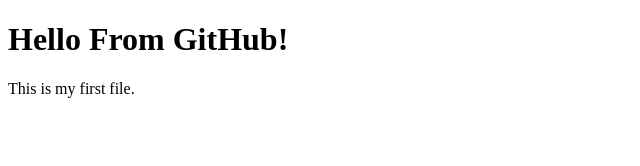
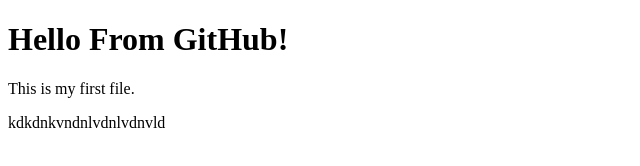
Before and after one commit to fatmashams/demo-html-css, a plain HTML site: page index.html in a window 1280 px wide. Shown: the whole page, without its empty margins (0-640 px from the left). Drawn offline with Linux system fonts and the light colour scheme.

Commit message:
update index.html

```diff
--- a/index.html
+++ b/index.html
@@ -6,5 +6,6 @@
 <body>
     <h1>Hello From GitHub!</h1>
     <p>This is my first file.</p>
+    <p>kdkdnkvndnlvdnlvdnvld</p>
 </body>
 </html>
```
